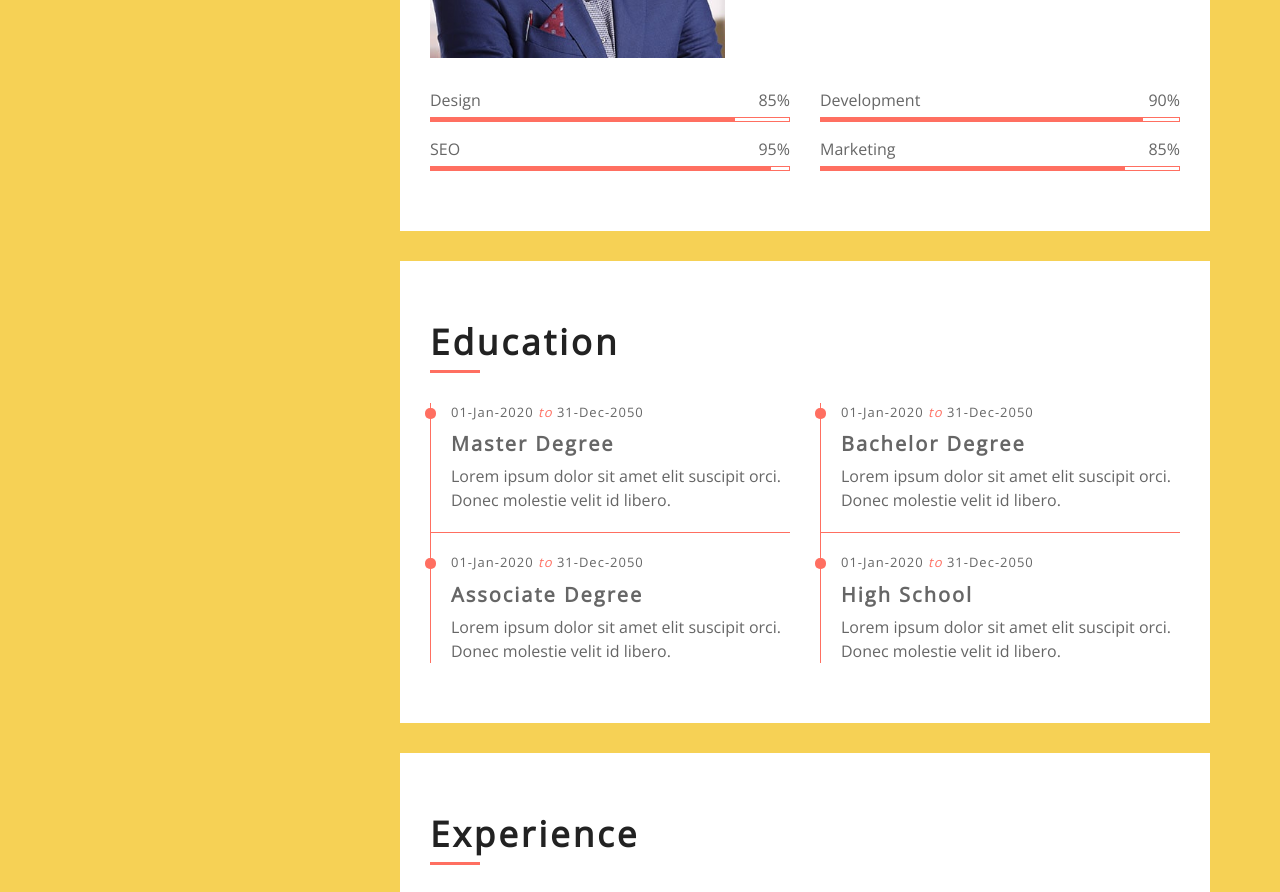
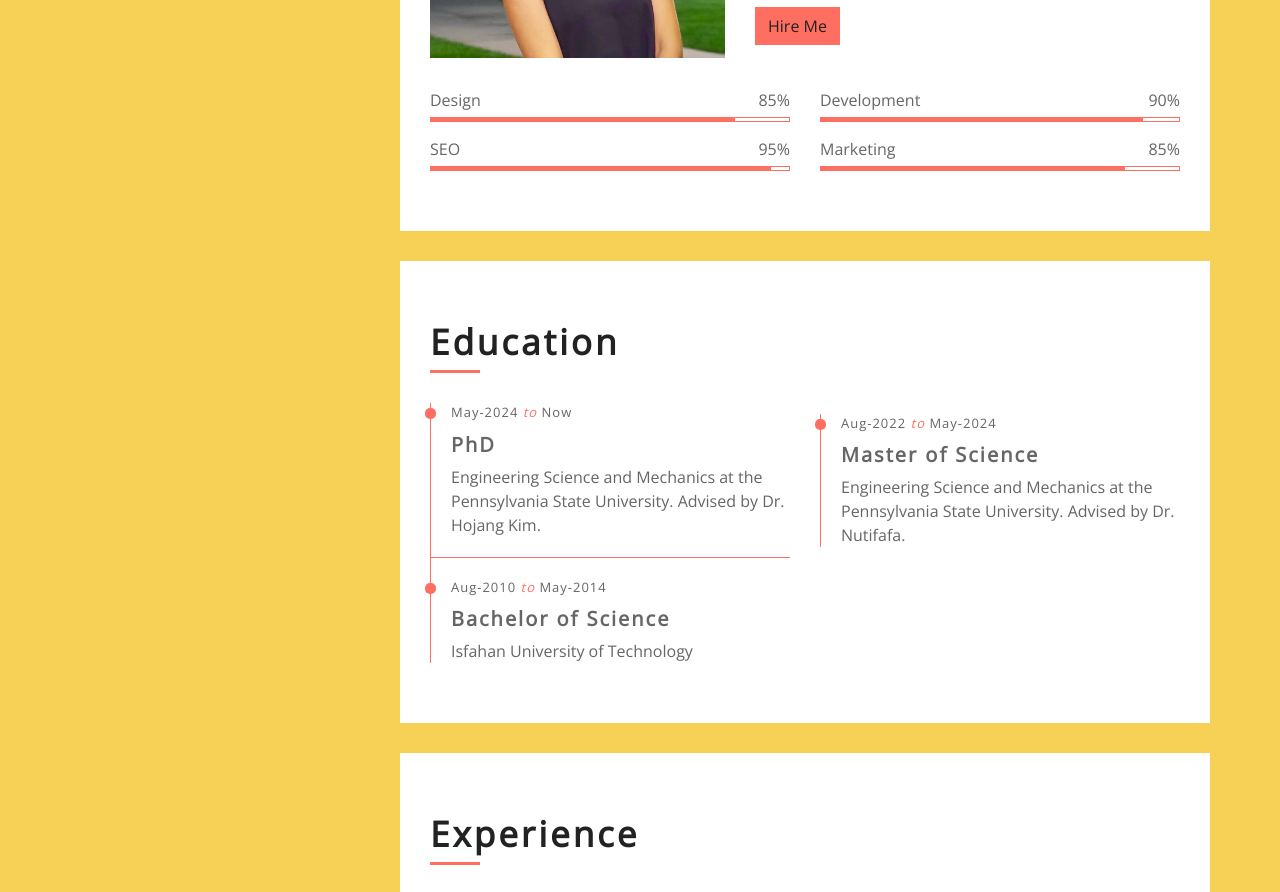
Before and after one commit to Arezo-Mahdavi-V/Arezo-Mahdavi-V.github.io, a plain HTML site: page index.html in a window 1280 px wide. Shown: the part 850-1742 px from the top of the page. Drawn offline with nearby package versions, Linux system fonts and the light colour scheme.

Commit message:
updated pictures

```diff
--- a/index.html
+++ b/index.html
@@ -28,7 +28,7 @@
         <div class="wrapper">
             <div class="sidebar">
                 <div class="sidebar-header">
-                    <img src="img/profile.jpg" alt="Image">
+                    <img src="img/profile.PNG" alt="Image">
                 </div>
                 <div class="sidebar-content">
                     <nav class="navbar navbar-expand-md bg-dark navbar-dark">
@@ -71,9 +71,9 @@
                 <div class="header" id="header">
                     <div class="content-inner">
                         <p>I'm</p>
-                        <h1>Michael Miller</h1>
+                        <h1>Arezo Mahdavi</h1>
                         <h2></h2>
-                        <div class="typed-text">Web Designer, Web Developer, Front End Developer, Apps Developer, Graphic Designer</div>
+                        <div class="typed-text">PhD Student, Graduate Research Assistant, Material Scientist</div>
                     </div>
                 </div>
                 <!-- Header End -->
@@ -95,11 +95,11 @@
                         </div>
                         <div class="row align-items-center">
                             <div class="col-md-6 col-lg-5">
-                                <img src="img/about.jpg" alt="Image">
+                                <img src="img/aboutme.PNG" alt="Image">
                             </div>
                             <div class="col-md-6 col-lg-7">
                                 <p>
-                                    Lorem ipsum dolor sit amet, consectetur adipiscing elit. Sed eu suscipit orci. Donec molestie velit id libero blandit, quis suscipit urna suscipit. Donec aliquet erat eu lacinia iaculis. Ut tempor tellus eu sem pharetra feugiat. Proin libero ligula, gravida at porttitor eget.
+                                    Hi, I'm Arezo-a materials scientist and PhD student at Penn State. My passion is turning innovative ideas into real-world solutions, from developing new electrolytes for cleaner metal production to creating smart nanofibers for energy harvesting. I love exploring the intersection of science and sustainability, and I'm always up for a challenge-whether it's in the lab, on the tennis court, or under the night sky with my camera. Let's connect and discover what we can create together!
                                 </p>
                                 <a class="btn" href="#">Hire Me</a>
                             </div>
@@ -151,32 +151,32 @@
                         <div class="row align-items-center">
                             <div class="col-md-6">
                                 <div class="edu-col">
-                                    <span>01-Jan-2020 <i>to</i> 31-Dec-2050</span>
-                                    <h3>Master Degree</h3>
-                                    <p>Lorem ipsum dolor sit amet elit suscipit orci. Donec molestie velit id libero.</p>
+                                    <span>May-2024 <i>to</i> Now</span>
+                                    <h3>PhD</h3>
+                                    <p>Engineering Science and Mechanics at the Pennsylvania State University. Advised by Dr. Hojang Kim.</p>
                                 </div>
                             </div>
                             <div class="col-md-6">
                                 <div class="edu-col">
-                                    <span>01-Jan-2020 <i>to</i> 31-Dec-2050</span>
-                                    <h3>Bachelor Degree</h3>
-                                    <p>Lorem ipsum dolor sit amet elit suscipit orci. Donec molestie velit id libero.</p>
+                                    <span>Aug-2022 <i>to</i> May-2024</span>
+                                    <h3>Master of Science</h3>
+                                    <p>Engineering Science and Mechanics at the Pennsylvania State University. Advised by Dr. Nutifafa.</p>
                                 </div>
                             </div>
                             <div class="col-md-6">
                                 <div class="edu-col">
-                                    <span>01-Jan-2020 <i>to</i> 31-Dec-2050</span>
-                                    <h3>Associate Degree</h3>
-                                    <p>Lorem ipsum dolor sit amet elit suscipit orci. Donec molestie velit id libero.</p>
+                                    <span>Aug-2010 <i>to</i> May-2014</span>
+                                    <h3>Bachelor of Science</h3>
+                                    <p>Isfahan University of Technology</p>
                                 </div>
                             </div>
-                            <div class="col-md-6">
+                            <!-- <div class="col-md-6">
                                 <div class="edu-col">
                                     <span>01-Jan-2020 <i>to</i> 31-Dec-2050</span>
                                     <h3>High School</h3>
                                     <p>Lorem ipsum dolor sit amet elit suscipit orci. Donec molestie velit id libero.</p>
                                 </div>
-                            </div>
+                            </div> -->
                         </div>
                     </div>
                 </div>
@@ -426,7 +426,7 @@
                         <div class="row align-items-center">
                             <div class="col-md-6">
                                 <div class="contact-info">
-                                    <p><i class="fa fa-user"></i>Michael Miller</p>
+                                    <p><i class="fa fa-user"></i>Arezo Mahdavi</p>
                                     <p><i class="fa fa-tag"></i>Web Designer & Developer</p>
                                     <p><i class="fa fa-envelope"></i><a href="mailto:info@example.com">info@example.com</a></p>
                                     <p><i class="fa fa-phone"></i><a href="tel:+1234567890">+123-456-7890</a></p>
```
Also changed, not shown: img/aboutme.PNG (added), img/profile.PNG (added), img/profile.png.
